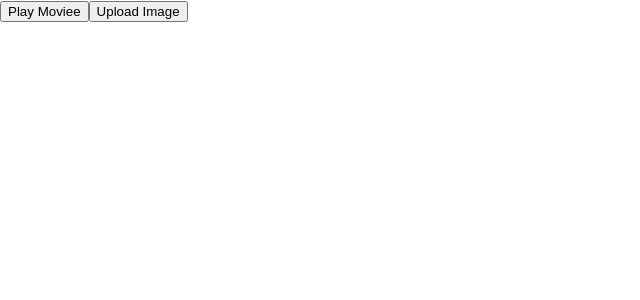
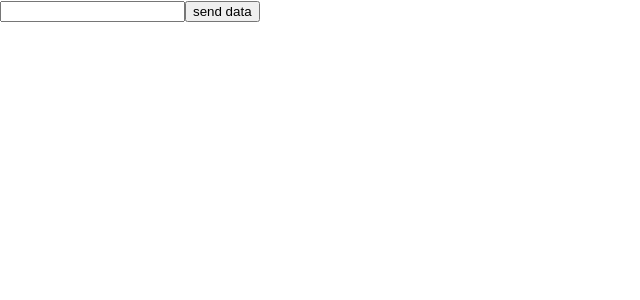
Before and after one commit to anurag-vns/my-react, a React (Create React App) app: page / in a window 1280 px wide. Shown: the top 300 px of the page, without its empty margins (0-640 px from the left). Built offline with nearby package versions, Linux system fonts and the light colour scheme.

Commit message:
e.preventDefault() event

```diff
--- a/src/App.js
+++ b/src/App.js
@@ -1,9 +1,9 @@
 import './App.css';
-import Toolbar from './React Tutorial/Event';
+import PreventEvent from './React Tutorial/Event';
 function App(props) {
   return (
 
-<Toolbar></Toolbar>
+<PreventEvent></PreventEvent>
 )
 }
 export default App;
--- a/src/React Tutorial/Event.js
+++ b/src/React Tutorial/Event.js
@@ -1,18 +1,15 @@
 import React from "react";
+export default function PreventEvent()
+{
+    return(
+        <form onSubmit={e=>{
+            e.preventDefault();
+            alert('Submitted Data!');
+        }}>
+<input />
 
-function Button({Click,children}){
-    return(
-        <button onClick={Click}>{children}</button>
+        <button>send data</button>
+        </form>
+    );
 
-    );
 }
-
-function Toolbar(){
-return(
-    <div>
- <Button Click={()=>alert('Playing!')}>Play Moviee</Button>
-<Button Click={()=> alert('Uploading')}>Upload Image</Button>
-    </div>
-);
-}
-export default Toolbar;
```
